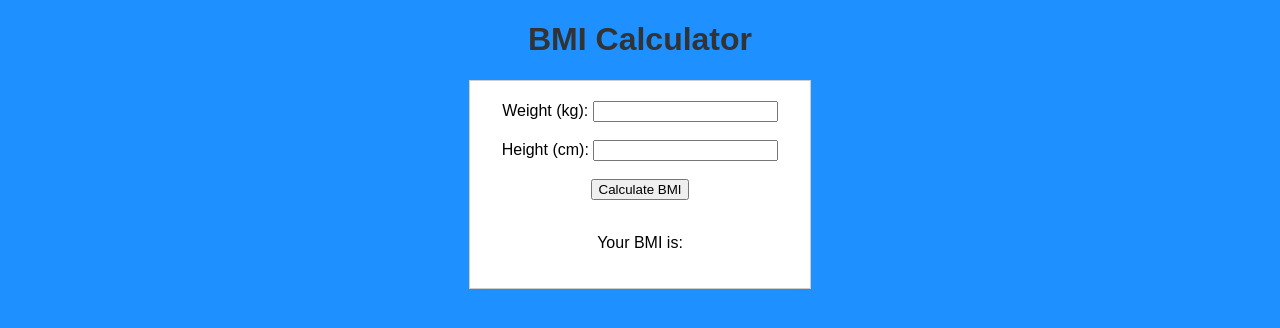
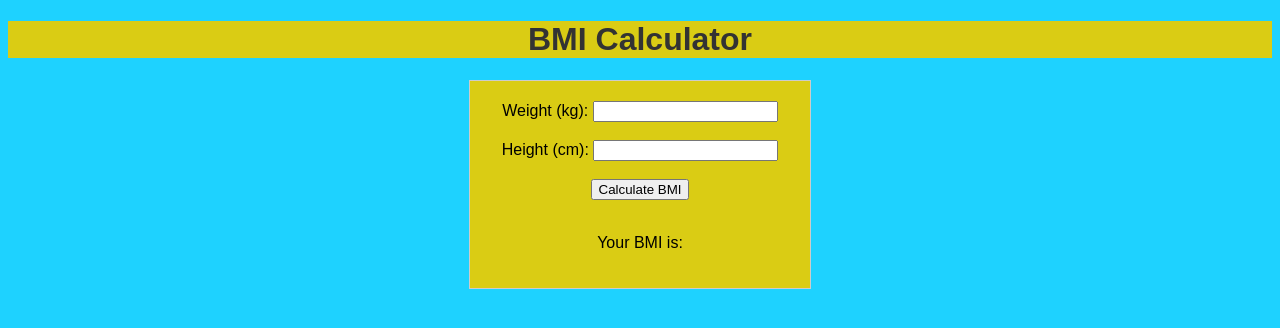
Before and after one commit to THE-ORIGINALGUY007/THE-ORIGINALGUY.GITHUB.IO, a plain HTML site: page index.html in a window 1280 px wide. Drawn offline with Linux system fonts and the light colour scheme.

Commit message:
Update index.html

```diff
--- a/index.html
+++ b/index.html
@@ -7,14 +7,14 @@
     <style>
         body {
             font-family: Arial, sans-serif;
-            background-color: DODGERBLUE;
+            background-color: rgb(30, 210, 255);
             text-align: center;
         }
         h1 {
             color: #333;
         }
         #bmi-form {
-            background-color: #fff;
+            background-color: #dacc14;
             border: 1px solid #ccc;
             padding: 20px;
             margin: 20px auto;
@@ -23,7 +23,7 @@
     </style>
 </head>
 <body>
-    <h1>BMI Calculator</h1>
+    <h1 style="background-color: #dacc14 ; ">BMI Calculator</h1>
     <div id="bmi-form">
         <label for="weight">Weight (kg):</label>
         <input type="number" id="weight" step="0.01" required><br><br>
```
